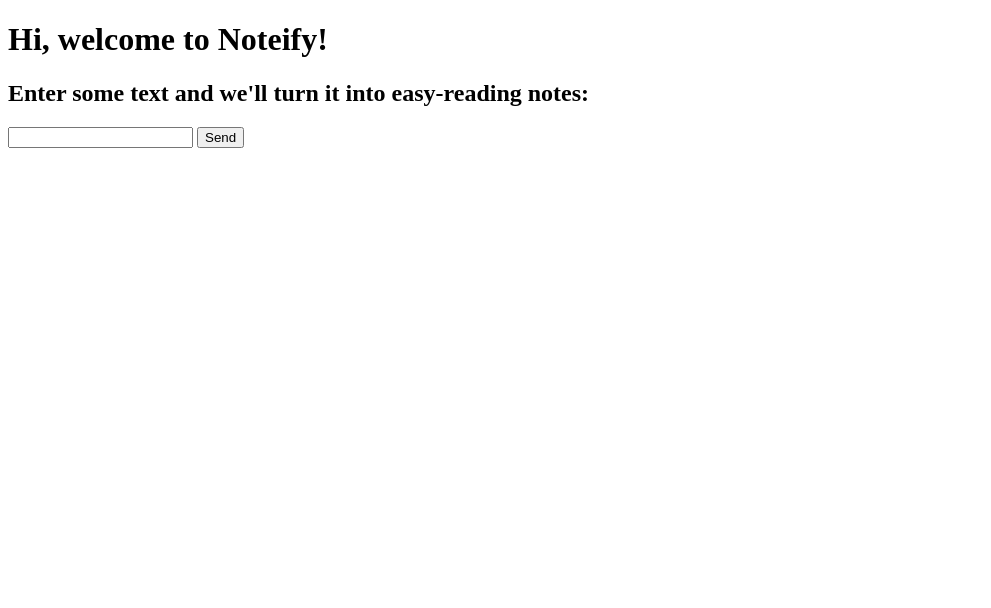
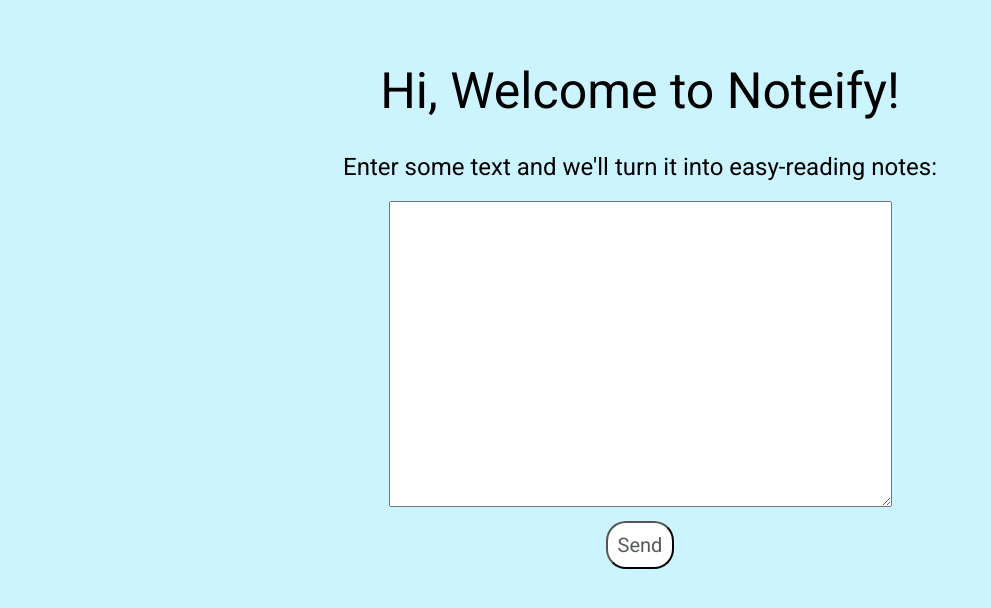
Before and after one commit to lin-david/noteify, a Flask app: page / in a window 1280 px wide. Shown: the top 608 px of the page, without its empty margins (0-991 px from the left). Run offline with Flask 2, Linux system fonts and the light colour scheme.

Commit message:
html much good

```diff
--- a/input.txt
+++ b/input.txt
@@ -1 +1 @@
-Enzymes are biological catalysts - catalysts are substances that increase the rate of chemical reactions without being used up. Enzymes are also proteins that are folded into complex shapes that allow smaller molecules to fit into them. The place where these substrate molecules fit is called the active site.
+Enzymes are biological molecules (proteins) that act as catalysts and help complex reactions occur everywhere in life. Let's say you ate a piece of meat. Proteases would go to work and help break down the peptide bonds between the amino acids.
--- a/static/styles.css
+++ b/static/styles.css
@@ -0,0 +1,32 @@
+body {
+	text-align: center;
+	padding: 20px;
+	background-color: #CBF4FF;
+	color: black;
+	font-family: 'Roboto', sans-serif;
+}
+
+h1 {
+	font-size: 50px;
+	font-weight: normal;
+}
+
+h2 {
+	font-weight: lighter;
+}
+
+#button {
+	background-color: #c4c4c4;
+	background: white;
+	color: #565a5c;
+	border-radius: 20px;
+	padding: 10px;
+	margin: 10px;
+	font-size: 20px;
+	font-family: "Roboto", sans-serif;
+}
+
+#button:hover {
+	opacity: .75;
+	cursor: pointer;
+}
--- a/templates/my-form.html
+++ b/templates/my-form.html
@@ -1,11 +1,16 @@
 <!DOCTYPE html>
 <html lang="en">
+<head>
+	<link href='https://fonts.googleapis.com/css?family=Roboto' rel='stylesheet' type='text/css'>
+	<link rel="stylesheet" href="../static/styles.css">
+	<title>Noteify</title>
+</head>
 <body>
-    <h1>Hi, welcome to Noteify!</h1>
+    <h1>Hi, Welcome to Noteify!</h1>
     <h2>Enter some text and we'll turn it into easy-reading notes:</h2>
     <form action="." method="POST">
-        <input type="text" name="text">
-        <input type="submit" name="my-form" value="Send">
+        <textarea rows='20' cols='60' name="text"></textarea><br>
+        <input id='button' type="submit" name="my-form" value="Send">
     </form>
 </body>
 </html>
```
Also changed, not shown: templates/page.html (+1 -1 lines).
